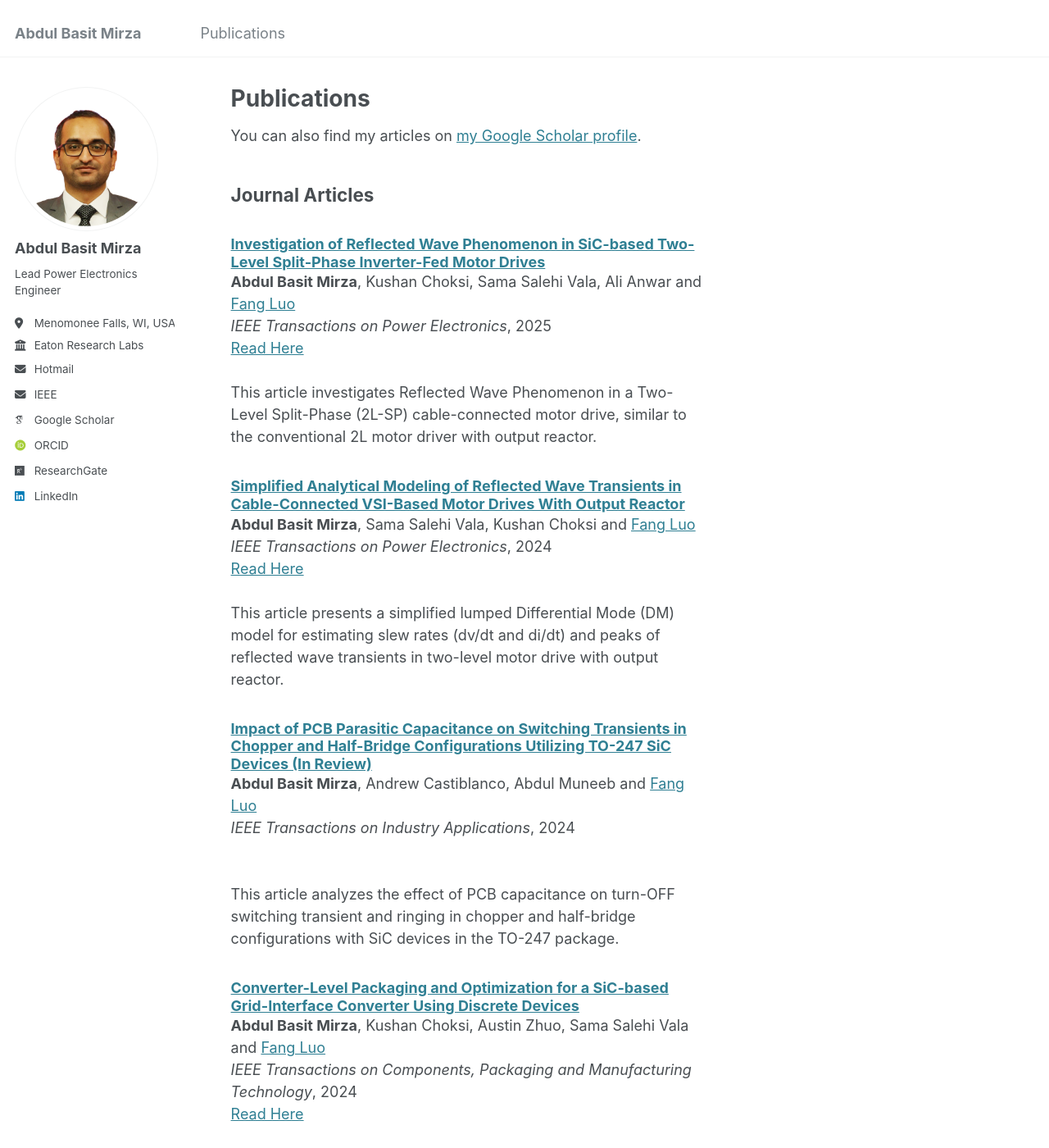
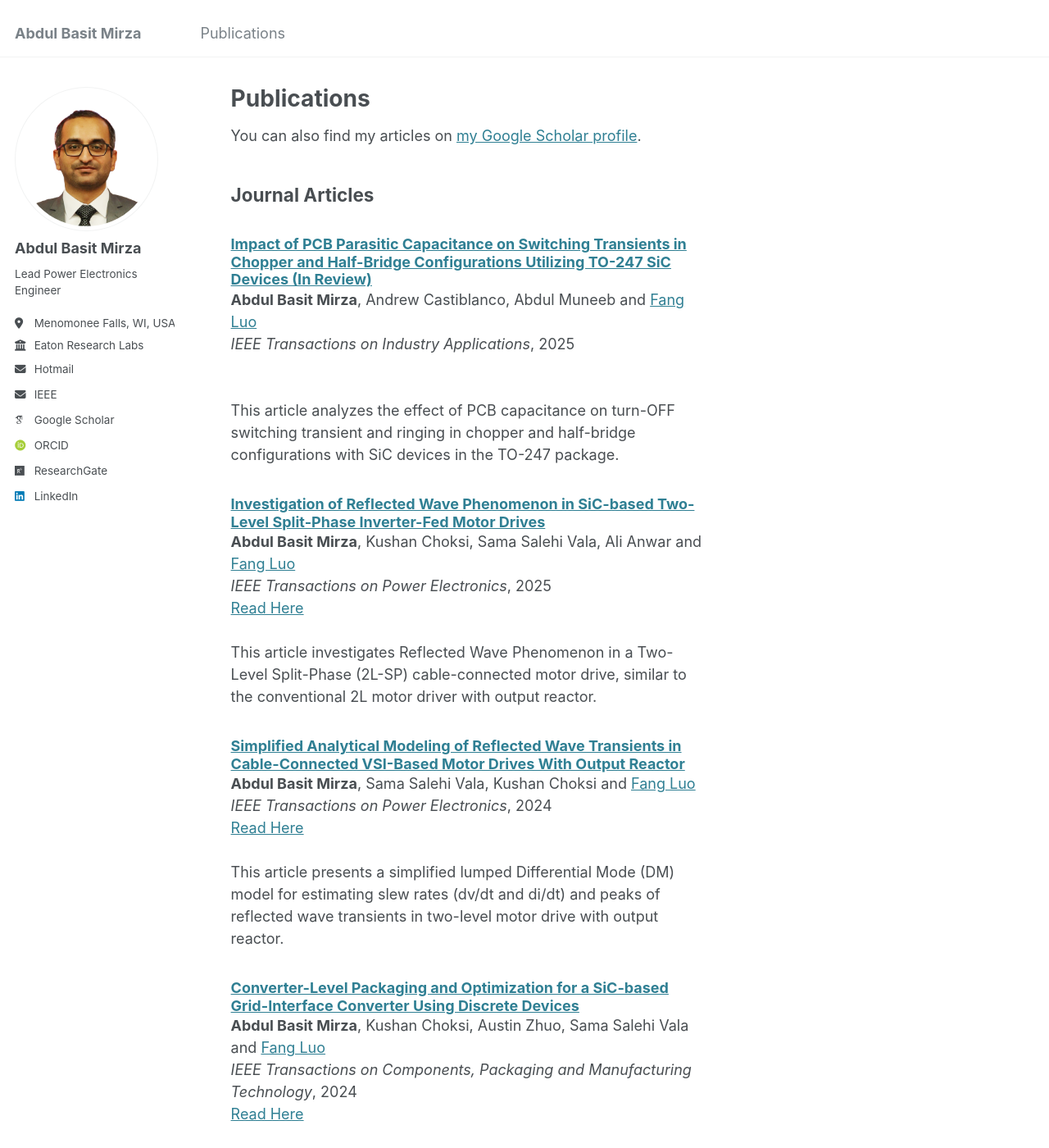
Before and after one commit to AbdulBasitMirza/abdulbasitmirza.github.io, a Jekyll site: the page built from _pages/publications.md, in a window 1280 px wide and 1400 px high. Shown: the whole window at 82% size. Built offline with Jekyll 4.4.1, drawn with Linux system fonts in a browser that asks for light colours; some web fonts are replaced.

Commit message:
Update TIA_PCB.md

```diff
--- a/_publications/TIA_PCB.md
+++ b/_publications/TIA_PCB.md
@@ -5,6 +5,7 @@ collection: publications
 type: 'journal'
 permalink: /publication/TIA_IMS
 excerpt: 'This article analyzes the effect of PCB capacitance on turn-OFF switching transient and ringing in chopper and half-bridge configurations with SiC devices in the TO-247 package.'
+date: 2025-04-01
 venue: 'IEEE Transactions on Industry Applications'
 authors: '<strong>Abdul Basit Mirza</strong>, Andrew Castiblanco, Abdul Muneeb and <a href="https://www.stonybrook.edu/commcms/electrical/people/-core_faculty/luo_fang">Fang Luo</a>'
 ---
```
